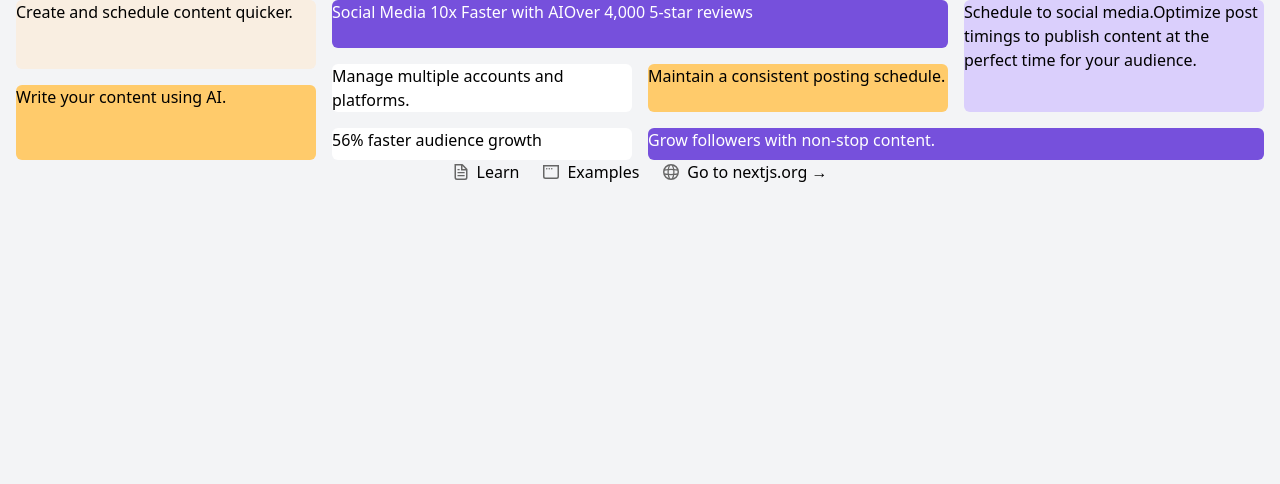
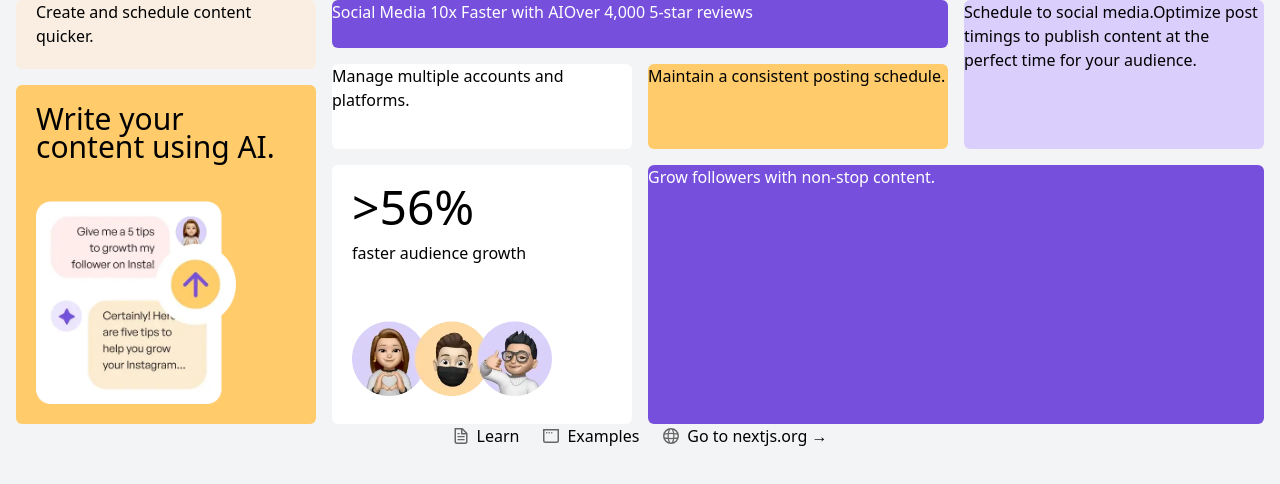
Before and after one commit to chungvuiloong/bento-grid, a Next.js app: page / in a window 1280 px wide. Shown: the top 484 px of the page. Built offline with nearby package versions, Linux system fonts and the light colour scheme.

Commit message:
Finished two card. Added images.

```diff
--- a/src/app/page.tsx
+++ b/src/app/page.tsx
@@ -1,13 +1,18 @@
 import Image from "next/image";
 import Card from "./components/Card";
+import Chat_Img from "../../public/assets/images/illustration-ai-content.webp"
+import People_Img from "../../public/assets/images/illustration-audience-growth.webp"
 
 export default function Home() {
   return (
     <div className="min-h-screen bg-gray-100">
       <main className="mx-auto container px-4">
         <div className=" grid grid-flow-row-dense grid-cols-3 grid-rows-3 gap-4">
-            <Card className=" bg-Yellow-100 row-start-1 row-span-5">Create and schedule content quicker.</Card>
-            <Card className="bg-Yellow-500 row-start-6 row-span-5">Write your content using AI.</Card>
+            <Card className=" px-5 bg-Yellow-100 row-start-1 row-span-5 col-span-1">Create and schedule content quicker.</Card>
+            <Card className="p-5 bg-Yellow-500 row-start-6 row-span-5 col-span-1 flex flex-col gap-10">
+                <p className="text-3xl leading-7 font-medium">Write your content using AI.</p>
+                <Image src={Chat_Img} alt="AI icon" width={200} height={200} className="" />
+            </Card>
             <Card className="bg-Purple-500 row-start-1 row-span-4 col-span-2 text-White">
                 <span>Social Media 10x Faster with AI</span>
                 <span>Over 4,000 5-star reviews</span>
@@ -18,7 +23,13 @@ export default function Home() {
                 <span>Schedule to social media.</span>
                 <span>Optimize post timings to publish content at the perfect time for your audience.</span>
             </Card>
-            <Card className="bg-White col-span-1 row-span-3">56% faster audience growth</Card>
+            <Card className="px-5 py-7 bg-White col-span-1 row-span-3 flex flex-col justify-between">
+                <div className="flex flex-col gap-5">
+                    <p className="text-5xl leading-7 font-medium">&gt;56%</p>
+                    <p>faster audience growth</p>
+                </div>
+                <Image src={People_Img} alt="AI icon" width={200} height={200} className="" />
+            </Card>
             <Card className="bg-Purple-500 col-span-2 row-span-3 text-White">Grow followers with non-stop content.</Card>
         </div>
         {/* <div className="grid grid-flow-col grid-rows-10 gap-4">
```
